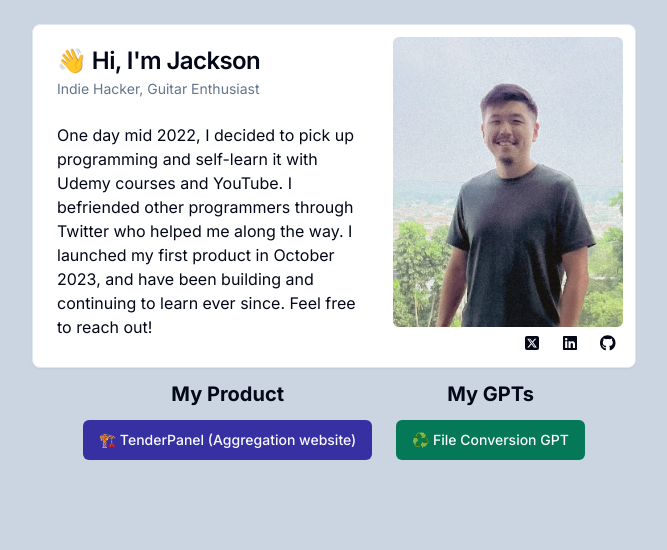
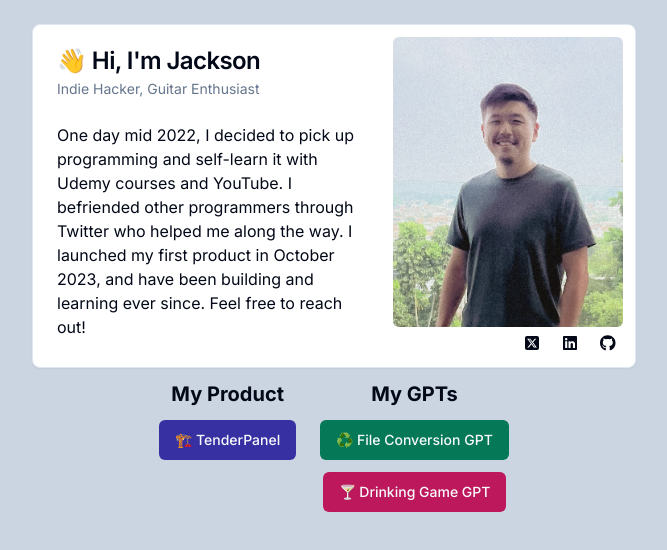
Before and after one commit to jacksonllk/my-page, a Next.js app: page / in a window 1280 px wide. Shown: the top 550 px of the page, without its empty margins (306-973 px from the left). Built offline with nearby package versions, Linux system fonts and the light colour scheme.

Commit message:
changed tenderpanel name, add gpt

```diff
--- a/app/page.js
+++ b/app/page.js
@@ -12,7 +12,7 @@ export default function Page() {
           target="_blank"
           rel="noopener noreferrer"
         >
-          <Button className="bg-indigo-800 hover:bg-indigo-500 mb-3">🏗️ TenderPanel (Aggregation website)</Button>
+          <Button className="bg-indigo-800 hover:bg-indigo-500 mb-3">🏗️ TenderPanel</Button>
         </Link>
       </div>
       <div className="flex flex-col items-center mx-3">
@@ -24,7 +24,16 @@ export default function Page() {
         >
           <Button className="bg-emerald-700 hover:bg-emerald-500 mb-3">♻️ File Conversion GPT</Button>
         </Link>
+        <Link
+          href="https://chat.openai.com/g/g-eWtcggDxb-drinking-game"
+          target="_blank"
+          rel="noopener noreferrer"
+        >
+          <Button className="bg-pink-700 hover:bg-pink-500 mb-3">🍸 Drinking Game GPT</Button>
+        </Link>
       </div>
+
+
     </div>
   );
 }
--- a/components/Intro.js
+++ b/components/Intro.js
@@ -36,7 +36,7 @@ export default function Intro() {
                       self-learn it with Udemy courses and YouTube. I befriended
                       other programmers through Twitter who helped me along the
                       way. I launched my first product in October 2023, and have
-                      been building and continuing to learn ever since. Feel
+                      been building and learning ever since. Feel
                       free to reach out!
                     </p>
                   </div>
```
